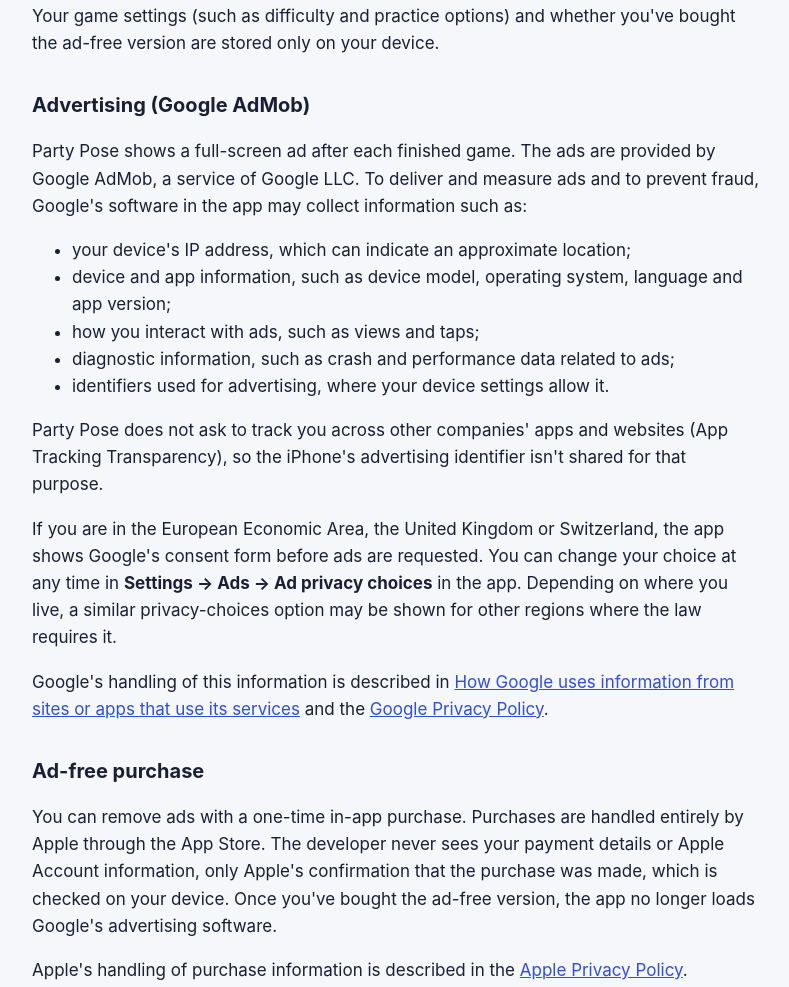
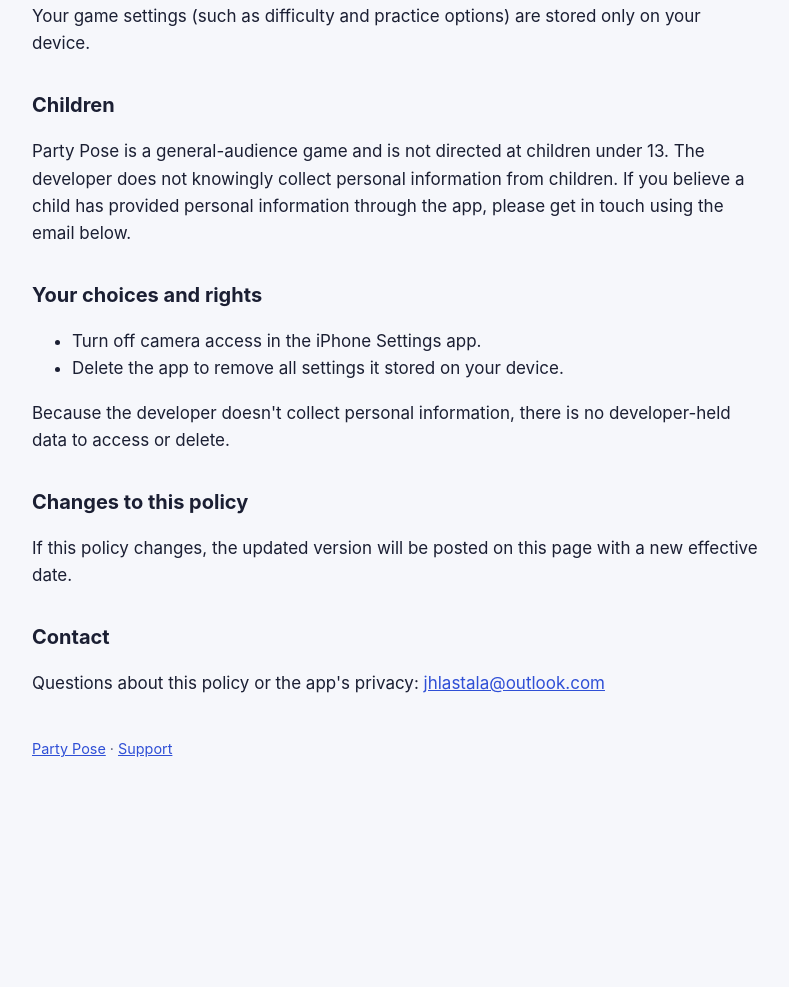
Before and after one commit to MichaelJHla/MichaelJHla.github.io, a plain HTML site: page party-pose/privacy/index.html in a window 1280 px wide. Shown: the part 764-1751 px from the top of the page, without its empty margins (244-1033 px from the left). After the commit the page ends 1580 px from the top, so only its background shows below. Drawn offline with Linux system fonts and the light colour scheme.

Commit message:
Party Pose: no more ads
The app no longer has ads or the "Remove ads" purchase. Privacy policy:
removed the AdMob and purchase sections, effective November 17, 2026.
Support: removed the purchase and ad-privacy questions. Deleted
app-ads.txt.

Co-Authored-By: Claude Opus 5.5 <noreply@anthropic.com>
Claude-Session: https://claude.ai/code/session_01HGhay9GzpdDFQMJHgR15tj

```diff
--- a/party-pose/privacy/index.html
+++ b/party-pose/privacy/index.html
@@ -13,12 +13,12 @@
   <header class="site"><a href="/party-pose/">Party Pose</a></header>
   <main>
     <h1>Privacy Policy</h1>
-    <p class="muted">Effective November 16, 2026</p>
+    <p class="muted">Effective November 17, 2026</p>
 
     <p>Party Pose is an iPhone game made by an independent developer. This policy explains what
     information the app uses, why, and who it is shared with. In short: the camera picture never
-    leaves your phone, the developer collects no personal information, and the app shows ads from
-    Google AdMob unless you buy the ad-free version.</p>
+    leaves your phone, and the app collects no personal information. There are no ads, no in-app purchases
+    and no third-party software in the app.</p>
 
     <h2>Camera</h2>
     <p>Party Pose uses your iPhone's rear camera to see the person posing and check how closely they
@@ -34,37 +34,7 @@
     <h2>Information the developer collects</h2>
     <p>None. Party Pose has no accounts or sign-in, and no analytics or tracking of its own. The developer
     doesn't run any servers that receive data from the app, and doesn't sell or share personal information.</p>
-    <p>Your game settings (such as difficulty and practice options) and whether you've bought the ad-free
-    version are stored only on your device.</p>
-
-    <h2>Advertising (Google AdMob)</h2>
-    <p>Party Pose shows a full-screen ad after each finished game. The ads are provided by Google AdMob, a
-    service of Google LLC. To deliver and measure ads and to prevent fraud, Google's software in the app may
-    collect information such as:</p>
-    <ul>
-      <li>your device's IP address, which can indicate an approximate location;</li>
-      <li>device and app information, such as device model, operating system, language and app version;</li>
-      <li>how you interact with ads, such as views and taps;</li>
-      <li>diagnostic information, such as crash and performance data related to ads;</li>
-      <li>identifiers used for advertising, where your device settings allow it.</li>
-    </ul>
-    <p>Party Pose does not ask to track you across other companies' apps and websites (App Tracking
-    Transparency), so the iPhone's advertising identifier isn't shared for that purpose.</p>
-    <p>If you are in the European Economic Area, the United Kingdom or Switzerland, the app shows Google's
-    consent form before ads are requested. You can change your choice at any time in
-    <strong>Settings → Ads → Ad privacy choices</strong> in the app. Depending on where you live, a similar
-    privacy-choices option may be shown for other regions where the law requires it.</p>
-    <p>Google's handling of this information is described in
-    <a href="https://policies.google.com/technologies/partner-sites">How Google uses information from sites or apps that use its services</a>
-    and the <a href="https://policies.google.com/privacy">Google Privacy Policy</a>.</p>
-
-    <h2>Ad-free purchase</h2>
-    <p>You can remove ads with a one-time in-app purchase. Purchases are handled entirely by Apple through the
-    App Store. The developer never sees your payment details or Apple Account information, only Apple's
-    confirmation that the purchase was made, which is checked on your device. Once you've bought the ad-free
-    version, the app no longer loads Google's advertising software.</p>
-    <p>Apple's handling of purchase information is described in the
-    <a href="https://www.apple.com/legal/privacy/">Apple Privacy Policy</a>.</p>
+    <p>Your game settings (such as difficulty and practice options) are stored only on your device.</p>
 
     <h2>Children</h2>
     <p>Party Pose is a general-audience game and is not directed at children under 13. The developer does not
@@ -74,14 +44,10 @@
     <h2>Your choices and rights</h2>
     <ul>
       <li>Turn off camera access in the iPhone Settings app.</li>
-      <li>Change your ad consent in the app under Settings → Ads → Ad privacy choices (where available).</li>
-      <li>Limit ad personalization through your device settings and
-      <a href="https://myadcenter.google.com/">Google's My Ad Center</a>.</li>
-      <li>Remove ads entirely with the ad-free purchase.</li>
       <li>Delete the app to remove all settings it stored on your device.</li>
     </ul>
     <p>Because the developer doesn't collect personal information, there is no developer-held data to access or
-    delete. For data held by Google for advertising, use Google's tools linked above.</p>
+    delete.</p>
 
     <h2>Changes to this policy</h2>
     <p>If this policy changes, the updated version will be posted on this page with a new effective date.</p>
```
Also changed, not shown: party-pose/support/index.html (+0 -12 lines), app-ads.txt (deleted), 1 other file.
